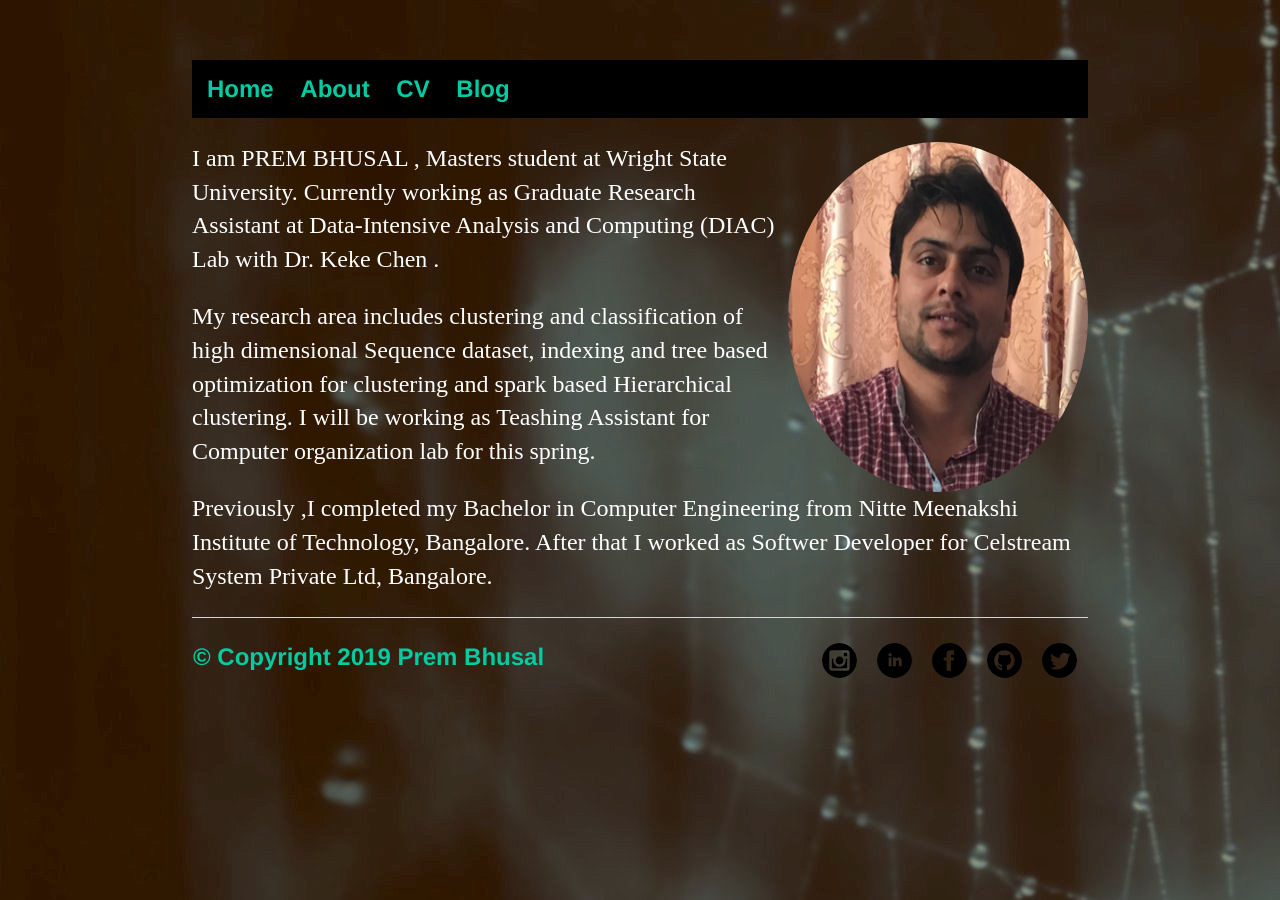
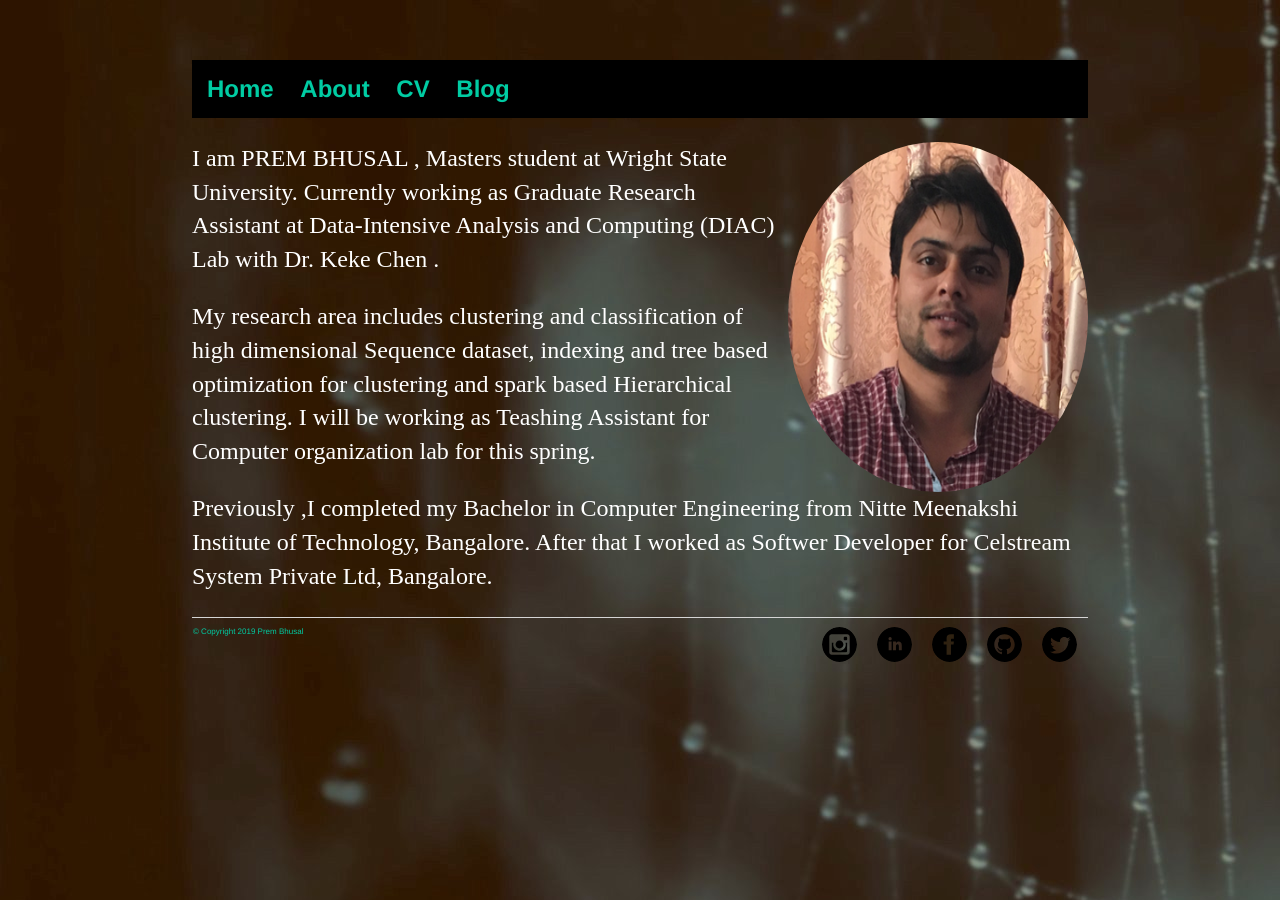
Before and after one commit to prembhusal/prembhusalWebsite, a Jekyll site: the page built from index.html, in a window 1280 px wide. Built offline with Jekyll 4.4.1, drawn with Linux system fonts in a browser that asks for light colours.

Commit message:
Update main.css

```diff
--- a/css/main.css
+++ b/css/main.css
@@ -16,8 +16,7 @@ footer ul {
     font-family:'Helvetica', 'Arial', 'Sans-Serif';
     padding: 1px;
     list-style: none;
-    font-weight: bold;
-    font-size: 1.5em;
+    font-size: 0.5em;
     color: #00cca3;
 }
 
```
